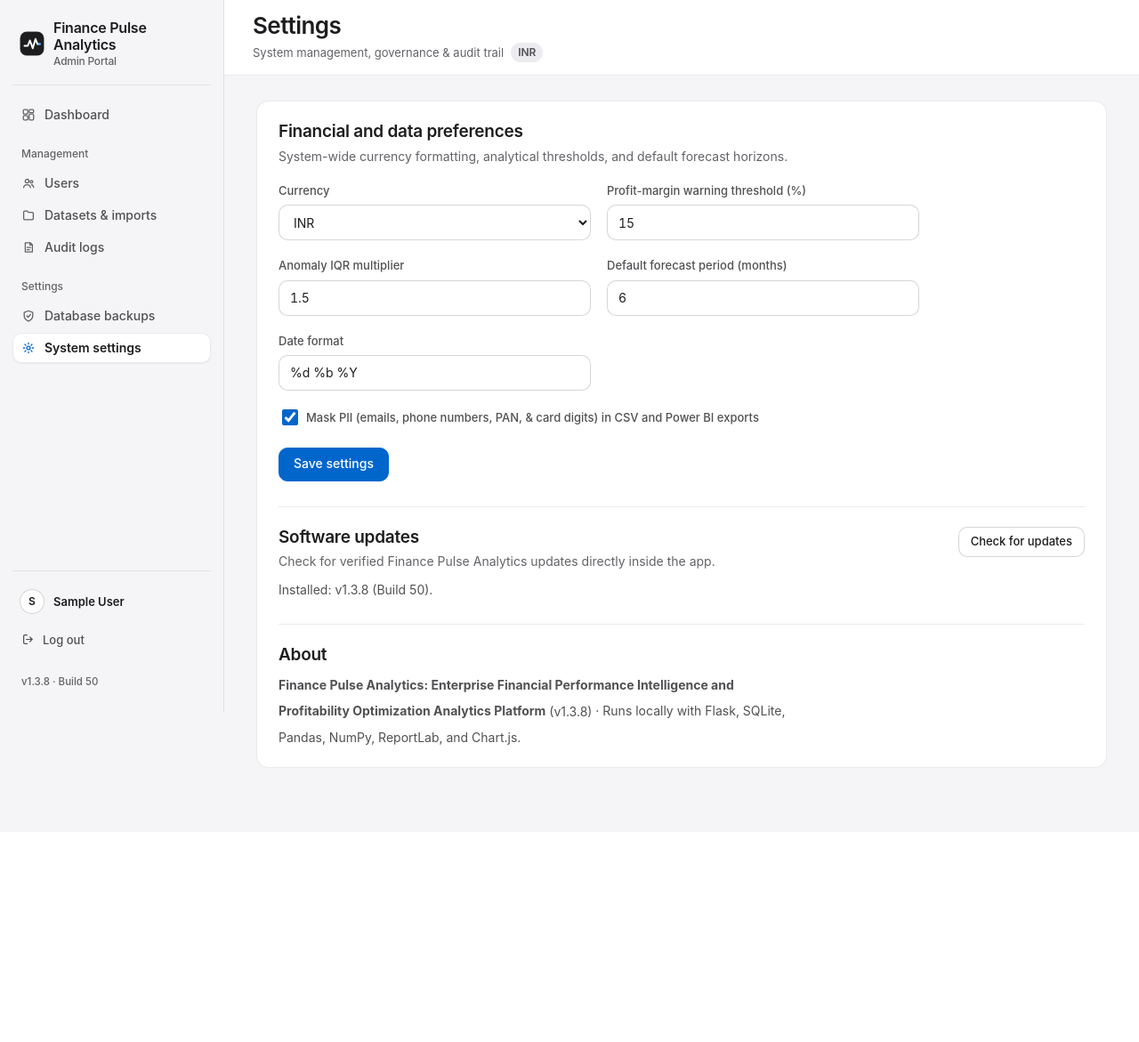
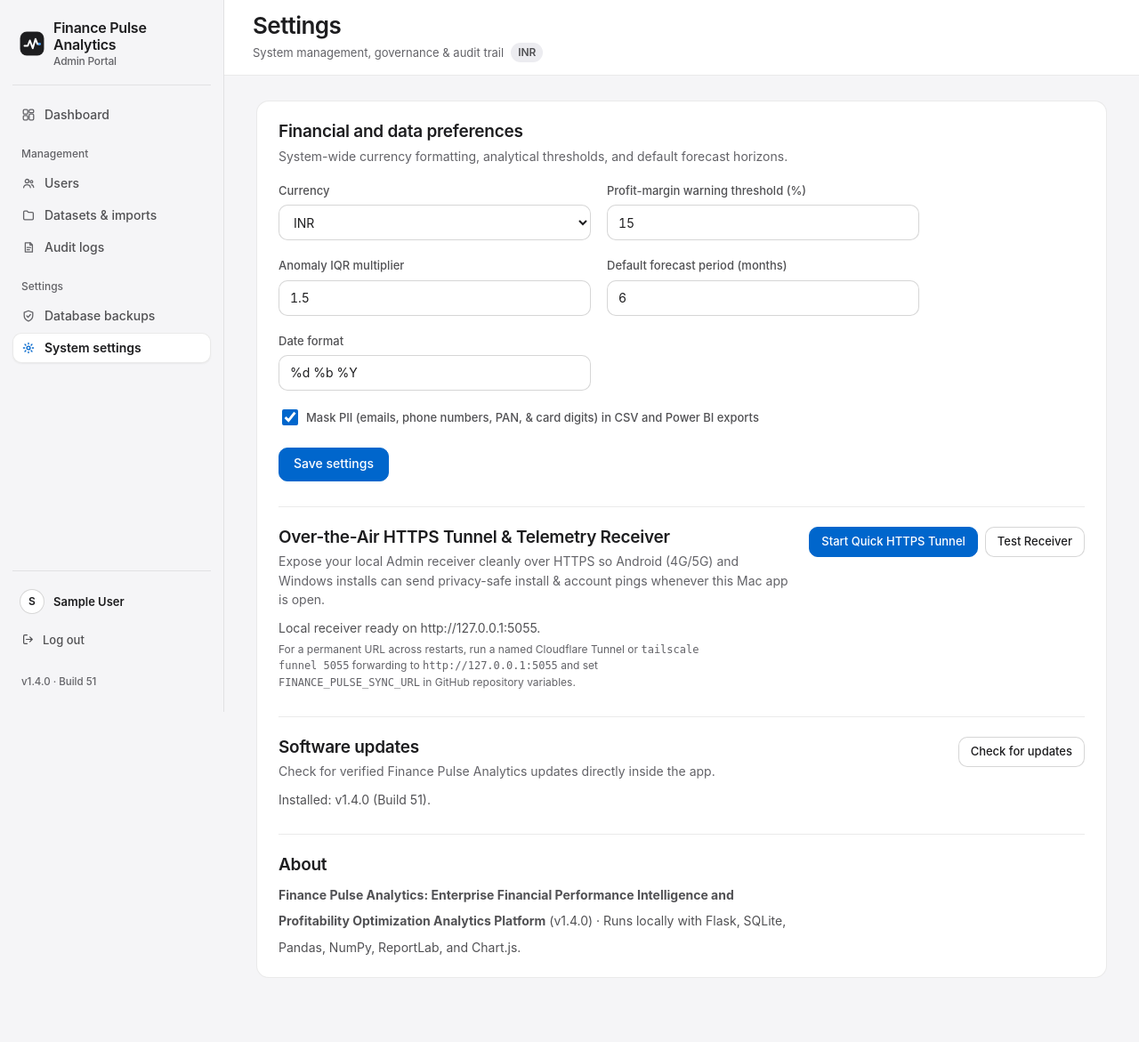
Before and after one commit to yudhaxibe-hue/Finance-Pulse-Analytics, a Flask app: page /admin/settings in a window 1280 px wide. Shown: the whole page at 89% size. Before the commit the page ends 863 px from the top, so only its background shows below. Run offline with Flask 3, Linux system fonts and the light colour scheme; the visitor is signed in with stand-in values (Sample User, id 1); data comes from the database, SQL or seed files in the repository.

Commit message:
Release v1.4.0: Built-in Admin Cloudflare HTTPS tunnel receiver and client telemetry polish

```diff
--- a/android/app/src/main/assets/mobile_app.html
+++ b/android/app/src/main/assets/mobile_app.html
@@ -414,7 +414,7 @@
               <p class="panel-sub" id="appUpdateSub">Check and install new versions directly in-app</p>
             </div>
           </div>
-          <div class="status-banner" id="appUpdateStatus">Version 1.3.8 · Build 29 · Offline-Ready</div>
+          <div class="status-banner" id="appUpdateStatus">Version 1.4.0 · Build 51 · Offline-Ready</div>
           <div class="bar-actions-wrap" style="margin-top:12px;">
             <button type="button" class="btn secondary" id="btnCheckUpdates">Check for updates</button>
             <button type="button" class="btn hidden" id="btnPerformUpdate">Install update</button>
@@ -424,7 +424,7 @@
         <section class="panel">
           <p class="about-title">Finance Pulse Analytics</p>
           <p class="about-copy">Enterprise Financial Performance Intelligence and Profitability Optimization Analytics Platform</p>
-          <button type="button" class="about-version-btn" id="aboutSecretTrigger">Engine v1.3.8 (Build 29) · Offline &amp; Auto-Sync Ready</button>
+          <button type="button" class="about-version-btn" id="aboutSecretTrigger">Engine v1.4.0 (Build 51) · Offline &amp; Auto-Sync Ready</button>
         </section>
       </section>
     </div>
--- a/app.py
+++ b/app.py
@@ -1491,6 +1491,7 @@ def admin_dashboard():
         imports=imports,
         remote_clients=rc_rows,
         receiver_url=receiver_url,
+        tunnel=updater.get_admin_tunnel_status(port),
         portal="admin",
     )
 
@@ -1713,7 +1714,12 @@ def admin_settings():
         audit("settings_updated")
         flash("System settings saved.", "success")
         return redirect(url_for("admin_settings"))
-    return render_template("settings.html", settings=settings(), portal="admin")
+    return render_template(
+        "settings.html",
+        settings=settings(),
+        tunnel=updater.get_admin_tunnel_status(_local_server_port() or 5055),
+        portal="admin",
+    )
 
 
 # ---------------------------------------------------------------------------
@@ -2107,15 +2113,66 @@ def system_operator_sync():
             updater.set_sync_override("")
         elif action == "flush_now":
             updater.check_for_updates(timeout=4.0)
+            updater.flush_telemetry_outbox(server_port=_local_server_port())
             updater.flush_sync_outbox(server_port=_local_server_port())
         else:
             ok, normalized = updater.set_sync_override(str(payload.get("url") or ""))
             if not ok:
                 return jsonify({"ok": False, "error": "Enter a valid http:// or https:// server URL."}), 400
             if normalized:
+                updater.flush_telemetry_outbox(server_port=_local_server_port())
                 updater.flush_sync_outbox(server_port=_local_server_port())
         return jsonify({"ok": True, **updater.get_sync_config()})
     return jsonify({"ok": True, **updater.get_sync_config()})
+
+
+@app.route("/api/admin/tunnel/status", methods=["GET"])
+@admin_required
+def admin_tunnel_status():
+    port = _local_server_port() or 5055
+    return jsonify({"ok": True, **updater.get_admin_tunnel_status(port)})
+
+
+@app.route("/api/admin/tunnel/start", methods=["POST"])
+@admin_required
+def admin_tunnel_start():
+    port = _local_server_port() or 5055
+    res = updater.start_admin_quick_tunnel(port=port, wait_seconds=10.0)
+    return jsonify({"ok": bool(res.get("active")), **res}), (200 if res.get("active") else 400)
+
+
+@app.route("/api/admin/tunnel/stop", methods=["POST"])
+@admin_required
+def admin_tunnel_stop():
+    res = updater.stop_admin_tunnel()
+    return jsonify({"ok": True, **res})
+
+
+@app.route("/api/admin/tunnel/test", methods=["POST"])
+@admin_required
+def admin_tunnel_test():
+    import urllib.request
+
+    port = _local_server_port() or 5055
+    status = updater.get_admin_tunnel_status(port)
+    target_base = (status.get("public_url") or status.get("configured_sync_url") or "").strip().rstrip("/")
+    checks = {"local_receiver_ready": True, "public_url": target_base, "public_reachable": False, "detail": ""}
+    conn = connect()
+    try:
+        checks["remote_clients_count"] = conn.execute("SELECT COUNT(*) FROM remote_clients").fetchone()[0]
+    finally:
+        conn.close()
+    if not target_base:
+        checks["detail"] = f"Local receiver listening on 127.0.0.1:{port}; start Quick HTTPS Tunnel or set FINANCE_PULSE_SYNC_URL for 4G/5G reachability."
+        return jsonify({"ok": True, **checks})
+    try:
+        req = urllib.request.Request(f"{target_base}/health", headers={"User-Agent": f"FinancePulseAdmin/{config.APP_VERSION}"})
+        with urllib.request.urlopen(req, timeout=5.0) as resp:
+            checks["public_reachable"] = resp.status == 200
+            checks["detail"] = f"HTTPS tunnel {target_base} responded HTTP {resp.status}."
+    except Exception as exc:
+        checks["detail"] = f"Tunnel check failed for {target_base}: {exc}"
+    return jsonify({"ok": checks["public_reachable"], **checks}), (200 if checks["public_reachable"] else 502)
 
 
 @app.errorhandler(403)
--- a/config.py
+++ b/config.py
@@ -7,8 +7,8 @@ from pathlib import Path
 APP_NAME = "Finance Pulse Analytics"
 APP_SUBTITLE = "Enterprise Financial Performance Intelligence and Profitability Optimization Analytics Platform"
 APP_TITLE = f"{APP_NAME}: {APP_SUBTITLE}"
-APP_VERSION = "1.3.8"
-APP_BUILD = 50
+APP_VERSION = "1.4.0"
+APP_BUILD = 51
 
 BASE_DIR = Path(__file__).resolve().parent
 BUNDLE_DIR = Path(sys._MEIPASS) if getattr(sys, "frozen", False) and hasattr(sys, "_MEIPASS") else BASE_DIR
--- a/static/js/ui.js
+++ b/static/js/ui.js
@@ -1073,6 +1073,90 @@
     });
   }
 
+  // ── Admin Over-the-Air HTTPS Tunnel Controls ──
+  const btnStartTunnel = document.getElementById("btnStartAdminTunnel");
+  const btnStopTunnel = document.getElementById("btnStopAdminTunnel");
+  const btnCopyTunnel = document.getElementById("btnCopyAdminTunnelUrl");
+  const btnTestTunnel = document.getElementById("btnTestAdminTunnel");
+  const tunnelStatusEl = document.getElementById("adminTunnelStatusText");
+  let activeTunnelUrl = "";
+
+  function applyTunnelUi(data) {
+    if (!tunnelStatusEl || !data) return;
+    activeTunnelUrl = data.public_url || data.configured_sync_url || "";
+    if (btnStopTunnel) btnStopTunnel.hidden = !data.active;
+    if (btnCopyTunnel) btnCopyTunnel.hidden = !activeTunnelUrl;
+    if (btnStartTunnel && data.cloudflared_installed) {
+      btnStartTunnel.disabled = Boolean(data.active && data.public_url);
+    }
+    if (data.error) {
+      tunnelStatusEl.textContent = `Tunnel error: ${data.error}`;
+    } else if (data.active && data.public_url) {
+      tunnelStatusEl.textContent = `Quick HTTPS Tunnel Active: ${data.public_url} → ${data.receiver_url}`;
+    } else if (data.active) {
+      tunnelStatusEl.textContent = `Tunnel connecting to ${data.receiver_url}…`;
+    } else if (data.configured_sync_url) {
+      tunnelStatusEl.textContent = `Configured GitHub Sync URL: ${data.configured_sync_url} · Local receiver: ${data.receiver_url}`;
+    } else {
+      tunnelStatusEl.textContent = `Local receiver ready on ${data.receiver_url || "http://127.0.0.1:5055"}.`;
+    }
+  }
+
+  if (tunnelStatusEl) {
+    fetch("/api/admin/tunnel/status")
+      .then((r) => (r.ok ? r.json() : null))
+      .then((d) => { if (d && d.ok) applyTunnelUi(d); })
+      .catch(() => {});
+  }
+  if (btnStartTunnel) {
+    btnStartTunnel.addEventListener("click", async () => {
+      if (tunnelStatusEl) tunnelStatusEl.textContent = "Starting Cloudflare Quick HTTPS Tunnel (may take ~5s)…";
+      btnStartTunnel.disabled = true;
+      try {
+        const res = await fetch("/api/admin/tunnel/start", { method: "POST" });
+        const d = await res.json();
+        applyTunnelUi(d);
+      } catch (_e) {
+        if (tunnelStatusEl) tunnelStatusEl.textContent = "Failed to start Quick HTTPS Tunnel.";
+        btnStartTunnel.disabled = false;
+      }
+    });
+  }
+  if (btnStopTunnel) {
+    btnStopTunnel.addEventListener("click", async () => {
+      try {
+        const res = await fetch("/api/admin/tunnel/stop", { method: "POST" });
+        const d = await res.json();
+        applyTunnelUi(d);
+      } catch (_e) {}
+    });
+  }
+  if (btnCopyTunnel) {
+    btnCopyTunnel.addEventListener("click", async () => {
+      if (!activeTunnelUrl) return;
+      try {
+        await navigator.clipboard.writeText(activeTunnelUrl);
+        if (tunnelStatusEl) tunnelStatusEl.textContent = `Copied ${activeTunnelUrl} to clipboard.`;
+      } catch (_e) {
+        if (tunnelStatusEl) tunnelStatusEl.textContent = `HTTPS Tunnel URL: ${activeTunnelUrl}`;
+      }
+    });
+  }
+  if (btnTestTunnel) {
+    btnTestTunnel.addEventListener("click", async () => {
+      if (tunnelStatusEl) tunnelStatusEl.textContent = "Testing telemetry receiver & public tunnel…";
+      try {
+        const res = await fetch("/api/admin/tunnel/test", { method: "POST" });
+        const d = await res.json();
+        if (tunnelStatusEl) {
+          tunnelStatusEl.textContent = `${d.detail || "Receiver check complete."} (Remote installs tracked: ${d.remote_clients_count ?? 0})`;
+        }
+      } catch (_e) {
+        if (tunnelStatusEl) tunnelStatusEl.textContent = "Receiver health check failed.";
+      }
+    });
+  }
+
   // ── Global Cmd+K / Ctrl+K Shortcut to Toggle Copilot ──
   document.addEventListener("keydown", (e) => {
     if ((e.metaKey || e.ctrlKey) && (e.key === "k" || e.key === "K")) {
--- a/templates/settings.html
+++ b/templates/settings.html
@@ -41,6 +41,40 @@
 
     <hr>
 
+    {% if portal == 'admin' %}
+      <div id="tunnelPanel" class="panel-head" style="margin-bottom: 10px;">
+        <div>
+          <h2>Over-the-Air HTTPS Tunnel &amp; Telemetry Receiver</h2>
+          <p>Expose your local Admin receiver cleanly over HTTPS so Android (4G/5G) and Windows installs can send privacy-safe install &amp; account pings whenever this Mac app is open.</p>
+        </div>
+        <div class="header-actions" style="display:flex;gap:8px;flex-wrap:wrap;">
+          <button type="button" class="button" id="btnStartAdminTunnel" {% if not tunnel or not tunnel.cloudflared_installed %}disabled{% endif %}>Start Quick HTTPS Tunnel</button>
+          <button type="button" class="button secondary" id="btnStopAdminTunnel" {% if not tunnel or not tunnel.active %}hidden{% endif %}>Stop Tunnel</button>
+          <button type="button" class="button secondary" id="btnCopyAdminTunnelUrl" {% if not tunnel or not (tunnel.public_url or tunnel.configured_sync_url) %}hidden{% endif %}>Copy HTTPS URL</button>
+          <button type="button" class="button secondary" id="btnTestAdminTunnel">Test Receiver</button>
+        </div>
+      </div>
+      <p class="panel-copy" id="adminTunnelStatusText">
+        {% if tunnel and tunnel.active and tunnel.public_url %}
+          Quick HTTPS Tunnel Active: <code>{{ tunnel.public_url }}</code> → <code>{{ tunnel.receiver_url }}</code> (PID {{ tunnel.pid }})
+        {% elif tunnel and tunnel.configured_sync_url %}
+          Configured GitHub Sync URL: <code>{{ tunnel.configured_sync_url }}</code> · Local receiver: <code>{{ tunnel.receiver_url }}</code>
+        {% else %}
+          Local receiver ready on <code>{{ tunnel.receiver_url if tunnel else 'http://127.0.0.1:5055' }}</code> ·
+          {% if tunnel and tunnel.cloudflared_installed %}
+            <code>cloudflared</code> detected — click <strong>Start Quick HTTPS Tunnel</strong> for instant 4G/5G testing.
+          {% else %}
+            Install <code>cloudflared</code> (<code>brew install cloudflared</code>) or Tailscale Funnel for 4G/5G HTTPS access.
+          {% endif %}
+        {% endif %}
+      </p>
+      <p class="muted" style="font-size:12px;margin-top:4px;">
+        For a permanent URL across restarts, run a named Cloudflare Tunnel or <code>tailscale funnel 5055</code> forwarding to <code>http://127.0.0.1:5055</code> and set <code>FINANCE_PULSE_SYNC_URL</code> in GitHub repository variables.
+      </p>
+
+      <hr>
+    {% endif %}
+
     <div class="panel-head" style="margin-bottom: 10px;">
       <div>
         <h2>Software updates</h2>
```
Also changed, not shown: android/app/src/main/assets/mobile_app.js (+5 -2 lines), templates/admin_dashboard.html (+10 -1 lines), tests/test_routes_enterprise_api.py (+39 -0 lines), updater.py (+168 -0 lines), .github/workflows/ci.yml, 1 other file.
